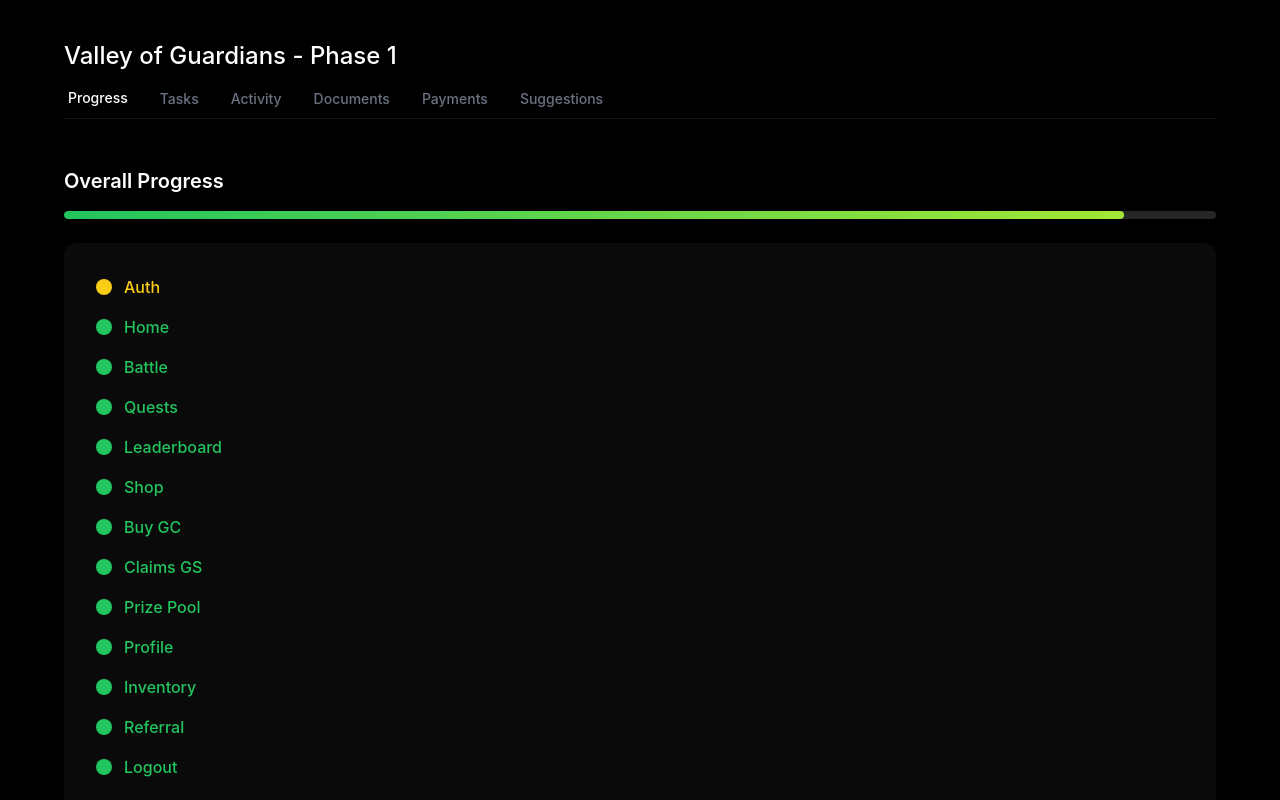
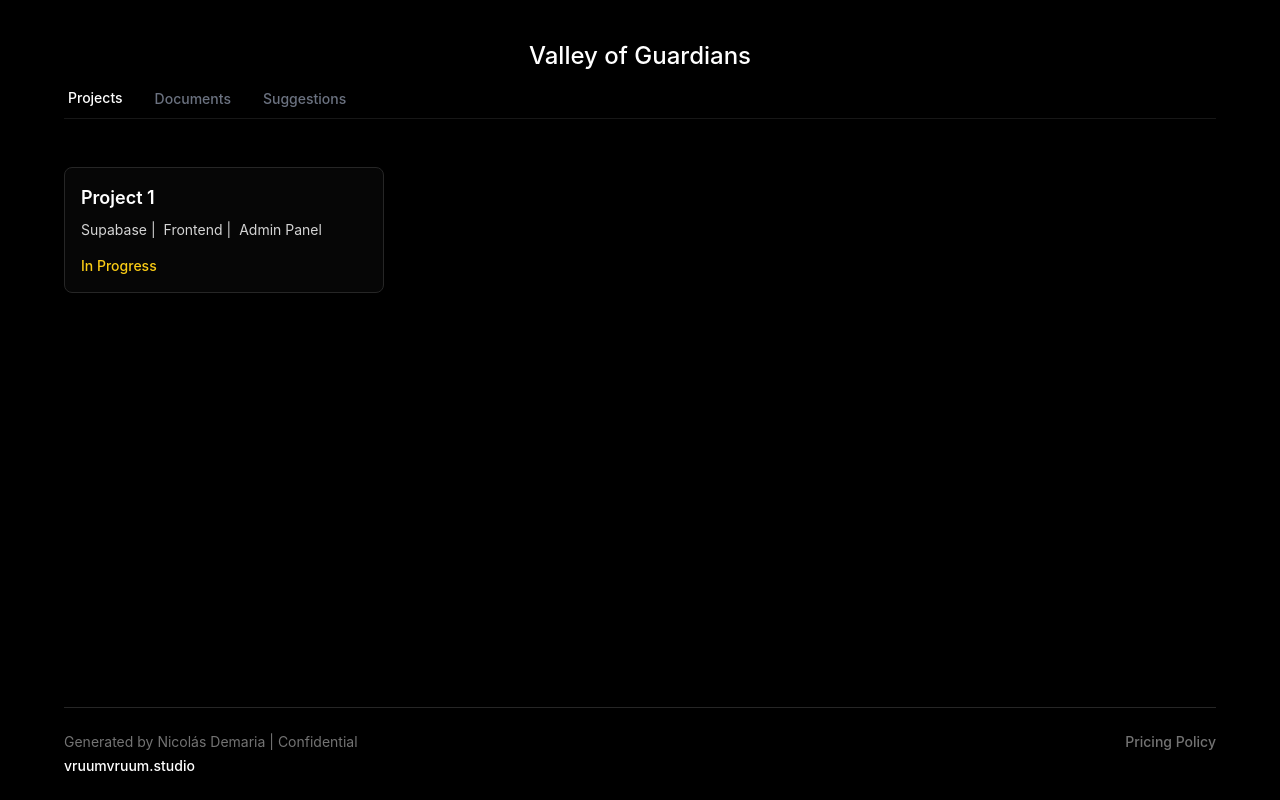
Before and after one commit to nicolasdma/landing-vruumvruum, a React (Vite) app: page / in a window 1280 px wide. Shown: the top 800 px of the page. Built offline with nearby package versions, Linux system fonts and the light colour scheme.

Commit message:
refactored projects section

```diff
--- a/src/App.tsx
+++ b/src/App.tsx
@@ -1,69 +1,23 @@
-// App.tsx
-import React, { useState } from "react";
+import React from "react";
 import { BrowserRouter as Router, Routes, Route } from "react-router-dom";
-import Header from "./components/Header";
 import Footer from "./components/Footer";
-import Documents from "./pages/Documents";
-import Activity from "./pages/Activity";
-import Suggestions from "./pages/Suggestions";
-import Progress from "./pages/Progress";
-import Tasks from "./pages/Tasks";
-import Payments from "./pages/Payments";
+import Project from "./components/Project";
+import Dashboard from "./pages/Dashboard";
 import PricingPolicy from "./pages/PricingPolicy";
-import { Tab } from "@headlessui/react";
-
-const HomeTabs = () => {
-  const [selectedTab, setSelectedTab] = useState(0);
-
-  return (
-    <Tab.Group selectedIndex={selectedTab} onChange={setSelectedTab}>
-      <Header />
-      <div className="flex flex-col lg:flex-row gap-6 w-full">
-        <div className="w-full">
-          <Tab.Panels>
-            <Tab.Panel>
-              <Progress />
-            </Tab.Panel>
-            <Tab.Panel>
-              <Tasks />
-            </Tab.Panel>
-            <Tab.Panel>
-              <Activity />
-            </Tab.Panel>
-            <Tab.Panel>
-              <Documents />
-            </Tab.Panel>
-            <Tab.Panel>
-              <Payments />
-            </Tab.Panel>
-            <Tab.Panel>
-              <Suggestions />
-            </Tab.Panel>
-          </Tab.Panels>
-        </div>
-      </div>
-      <Footer />
-    </Tab.Group>
-  );
-};
 
 const App: React.FC = () => {
   return (
-    <div className="w-full px-4 sm:px-6 md:px-8 lg:px-12 xl:px-16 py-6 ">
-      <Router>
-        <Routes>
-          <Route path="/" element={<HomeTabs />} />
-          <Route
-            path="/pricing-policy"
-            element={
-              <>
-                <PricingPolicy />
-                <Footer />
-              </>
-            }
-          />
-        </Routes>
-      </Router>
+    <div className="flex flex-col min-h-screen px-4 sm:px-6 md:px-8 lg:px-12 xl:px-16 pt-6 pb-4">
+      <div className="flex-grow w-full">
+        <Router>
+          <Routes>
+            <Route path="/" element={<Dashboard />} />
+            <Route path="/project/:projectId" element={<Project />} />
+            <Route path="/pricing-policy" element={<PricingPolicy />} />
+          </Routes>
+        </Router>
+      </div>
+      <Footer />
     </div>
   );
 };
--- a/src/components/Footer.tsx
+++ b/src/components/Footer.tsx
@@ -1,6 +1,6 @@
 const Footer = () => {
   return (
-    <footer className="mt-16 pb-2 pt-6 text-neutral-500 text-sm border-t border-neutral-800">
+    <footer className="mt-16 pb-2 pt-6 text-neutral-500 text-sm border-t border-neutral-800 relative bottom-0">
       <div className="flex flex-col sm:flex-row sm:justify-between justify-start gap-6">
         <div className="text-sm">
           <p>Generated by Nicolás Demaria | Confidential</p>
--- a/src/components/Header.tsx
+++ b/src/components/Header.tsx
@@ -2,19 +2,44 @@
 import React from "react";
 import { Tab } from "@headlessui/react";
 
-const Header: React.FC = () => {
+interface HeaderProps {
+  title?: string;
+  tabItems: string[];
+}
+
+const Header: React.FC<HeaderProps> = ({
+  title = "Valley of Guardians",
+  tabItems,
+}) => {
   return (
     <header className="text-black py-4 mb-8">
-      <h1 className="text-white text-left text-2xl font-medium mb-4">Valley of Guardians - Phase 1</h1>
+      <div className="flex gap-6 justify-center">
+
+      {/* <div className="text-sm">
+        <a
+          href="../"
+          rel="noopener noreferrer"
+          className="text-white hover:text-neutral-300 font-medium transition-colors"
+          >
+          Back
+        </a>
+      </div> */}
+      <h1 className="text-white text-left text-2xl font-medium mb-4">
+        {title}
+      </h1>
+          </div>
       <Tab.List className="flex space-x-6 border-b border-neutral-900">
-        {["Progress", "Tasks", "Activity", "Documents", "Payments","Suggestions"].map((tab) => (
-          <Tab key={tab} className={({ selected }) =>
-            `px-1 pb-2 text-sm font-medium ${
-              selected
-                ? "text-white border-b-2 border-black"
-                : "text-gray-500 hover:text-white"
-            }`
-          }>
+        {tabItems.map((tab) => (
+          <Tab
+            key={tab}
+            className={({ selected }) =>
+              `px-1 pb-2 text-sm font-medium ${
+                selected
+                  ? "text-white border-b-2 border-black"
+                  : "text-gray-500 hover:text-white"
+              }`
+            }
+          >
             {tab}
           </Tab>
         ))}
--- a/src/components/IssueItem.tsx
+++ b/src/components/IssueItem.tsx
@@ -41,7 +41,7 @@ const IssueItem: React.FC<IssueItemProps> = ({ issue, isAllDoneOrClosed }) => {
 
   // Apply a style to disable interaction and move closed/done issues to the bottom
   const isIssueClosed = issue.status === "done" || issue.status === "closed";
-
+  console.log(issue.src);
   return (
     <li
       className={`p-4 bg-[#0A0A0A] border border-neutral-800 rounded-xl ${
@@ -81,9 +81,10 @@ const IssueItem: React.FC<IssueItemProps> = ({ issue, isAllDoneOrClosed }) => {
               <div
                 className="w-full h-full cursor-zoom-in"
                 onClick={() => setIsOpen(true)}
+                key={issue.src}
               >
                 <img
-                  src={issue.src}
+                  src={`/${issue.src}`}
                   alt={issue.title}
                   className="w-full h-full object-cover transition-transform duration-300 hover:scale-105"
                 />
@@ -94,7 +95,7 @@ const IssueItem: React.FC<IssueItemProps> = ({ issue, isAllDoneOrClosed }) => {
                   onClick={() => setIsOpen(false)}
                 >
                   <img
-                    src={issue.src}
+                    src={`/${issue.src}`}
                     alt={issue.title}
                     className="max-w-[90%] max-h-[90%] rounded-xl shadow-lg"
                     onClick={(e) => e.stopPropagation()}
--- /dev/null
+++ b/src/components/Project.tsx
@@ -0,0 +1,76 @@
+import { useParams } from "react-router-dom";
+import { useState, useEffect } from "react";
+import { Tab } from "@headlessui/react";
+import Header from "../components/Header";
+import Progress from "../pages/Progress";
+import Tasks from "../pages/Tasks";
+import Activity from "../pages/Activity";
+import Payments from "../pages/Payments";
+
+const TAB_ITEMS = ["Progress", "Tasks", "Activity", "Payments"];
+
+interface ProjectData {
+    title: string;
+    tasks: string[];
+    status: string;
+}
+const projects: Record<string, ProjectData> = {
+    "admin-panel": {
+      title: "Admin Panel",
+      tasks: ["Connect/create Supabase DB", "Fix Frontend issues"],
+      status: "In Progress",
+    },
+    "project-1": {
+      title: "Project 1",
+      tasks: ["Connect/create Supabase DB", "Fix Frontend issues"],
+      status: "Completed",
+    },
+  };
+
+const Project = () => {
+  const { projectId } = useParams();
+  const [selectedTab, setSelectedTab] = useState(0);
+  const [projectData, setProjectData] = useState<ProjectData | null>(null);
+
+  useEffect(() => {
+    // Simulate a fetch or API call to get project data based on the `projectId`
+    const fetchData = async () => {
+      // Replace this with actual data fetching
+
+
+      setProjectData(projects[projectId!]); // Set the data based on `projectId`
+    };
+
+    fetchData();
+  }, [projectId]);
+
+  if (!projectData) {
+    return <div>Loading...</div>;
+  }
+
+  return (
+    <Tab.Group selectedIndex={selectedTab} onChange={setSelectedTab}>
+      <Header title={projectData.title} tabItems={TAB_ITEMS} />
+      <div className="flex flex-col lg:flex-row gap-6 w-full">
+        <div className="w-full">
+          <Tab.Panels>
+            <Tab.Panel>
+              <Progress />
+            </Tab.Panel>
+            <Tab.Panel>
+              <Tasks />
+            </Tab.Panel>
+            <Tab.Panel>
+              <Activity />
+            </Tab.Panel>
+            <Tab.Panel>
+              <Payments />
+            </Tab.Panel>
+          </Tab.Panels>
+        </div>
+      </div>
+    </Tab.Group>
+  );
+};
+
+export default Project;
--- /dev/null
+++ b/src/components/ProjectCard.tsx
@@ -0,0 +1,32 @@
+interface ProjectCardProps {
+    title: string;
+    tasks: string[];
+    status: string;
+  }
+
+  const ProjectCard: React.FC<ProjectCardProps> = ({ title, tasks, status }) => {
+    return (
+      <div
+        className={`w-[500px] max-w-xs border border-neutral-800 rounded-lg bg-neutral-950/60 p-4 shadow-md cursor-pointer transition-all duration-300 hover:shadow-lg ${"bg-neutral-950/60"}`}
+      >
+        <h3 className="text-lg font-semibold text-white">{title}</h3>
+        <ul className="mt-2 text-sm text-neutral-300 flex space-x-2">
+          {tasks.map((task, index) => (
+            <li key={index}>
+              {task}
+              {index < tasks.length - 1 && " | "}
+            </li>
+          ))}
+        </ul>
+        <div
+          className={`mt-4 text-sm font-medium ${
+            status === "In Progress" ? "text-yellow-400" : "text-green-400"
+          }`}
+        >
+          {status}
+        </div>
+      </div>
+    );
+  };
+
+  export default ProjectCard;
--- /dev/null
+++ b/src/pages/Dashboard.tsx
@@ -0,0 +1,35 @@
+import { useState } from "react";
+import Header from "../components/Header";
+import Documents from "./Documents";
+import Suggestions from "./Suggestions";
+import Projects from "./Projects";
+import { Tab } from "@headlessui/react";
+
+const TAB_ITEMS = ["Projects", "Documents", "Suggestions"];
+
+const Dashboard = () => {
+  const [selectedTab, setSelectedTab] = useState(0);
+
+  return (
+    <Tab.Group selectedIndex={selectedTab} onChange={setSelectedTab}>
+      <Header tabItems={TAB_ITEMS} />
+      <div className="flex flex-col lg:flex-row gap-6 w-full">
+        <div className="w-full">
+          <Tab.Panels>
+            <Tab.Panel>
+              <Projects />
+            </Tab.Panel>
+            <Tab.Panel>
+              <Documents />
+            </Tab.Panel>
+            <Tab.Panel>
+              <Suggestions />
+            </Tab.Panel>
+          </Tab.Panels>
+        </div>
+      </div>
+    </Tab.Group>
+  );
+};
+
+export default Dashboard;
--- a/src/pages/Progress.tsx
+++ b/src/pages/Progress.tsx
@@ -7,11 +7,11 @@ interface ProgressItem {
 
 const progressItems: ProgressItem[] = [
   { title: "Auth", status: "in progress" },
-  { title: "Home", status: "done" },
+  { title: "Home", status: "in progress" },
   { title: "Battle", status: "done" },
   { title: "Quests", status: "done" },
   { title: "Leaderboard", status: "done" },
-  { title: "Shop", status: "done" },
+  { title: "Shop", status: "in progress" },
   { title: "Buy GC", status: "done" },
   { title: "Claims GS", status: "done" },
   { title: "Prize Pool", status: "done" },
--- /dev/null
+++ b/src/pages/Projects.tsx
@@ -0,0 +1,41 @@
+import { useState } from "react";
+import { Tab } from "@headlessui/react";
+import { Link } from "react-router-dom";
+import ProjectCard from "../components/ProjectCard";
+
+const Projects = () => {
+  const [selectedTab, setSelectedTab] = useState(0);
+
+  const projects = [
+    // {
+    //   title: "Admin Panel",
+    //   tasks: ["Connect/create Supabase DB", "Fix Frontend issues"],
+    //   status: "In Progress",
+    //   url: "admin-panel",
+    // },
+    {
+      title: "Project 1",
+      tasks: ["Supabase", "Frontend", "Admin Panel"],
+      status: "In Progress",
+      url: "project-1",
+    },
+  ];
+
+  return (
+    <Tab.Group selectedIndex={selectedTab} onChange={setSelectedTab}>
+      <div className="flex flex-col lg:flex-row gap-6 w-full">
+        {projects.map((project, index) => (
+          <Link key={index} to={`/project/${project.url}`}>
+            <ProjectCard
+              title={project.title}
+              tasks={project.tasks}
+              status={project.status}
+            />
+          </Link>
+        ))}
+      </div>
+    </Tab.Group>
+  );
+};
+
+export default Projects;
--- a/src/pages/Tasks.tsx
+++ b/src/pages/Tasks.tsx
@@ -66,6 +66,7 @@ const Tasks: React.FC = () => {
               className={`mt-6 border border-neutral-800 rounded-2xl shadow-md p-4 sm:p-6 ${
                 sectionDone  ? "opacity-50" : ""
               } bg-neutral-950/60 transition-opacity`}
+              key={section.title}
             >
               <div className="flex flex-col sm:flex-row sm:items-center sm:justify-between gap-2 sm:gap-5 mb-4">
                 <h2 className="text-lg sm:text-xl font-semibold text-white">
```
Also changed, not shown: public/vruumvruum.png (added).
